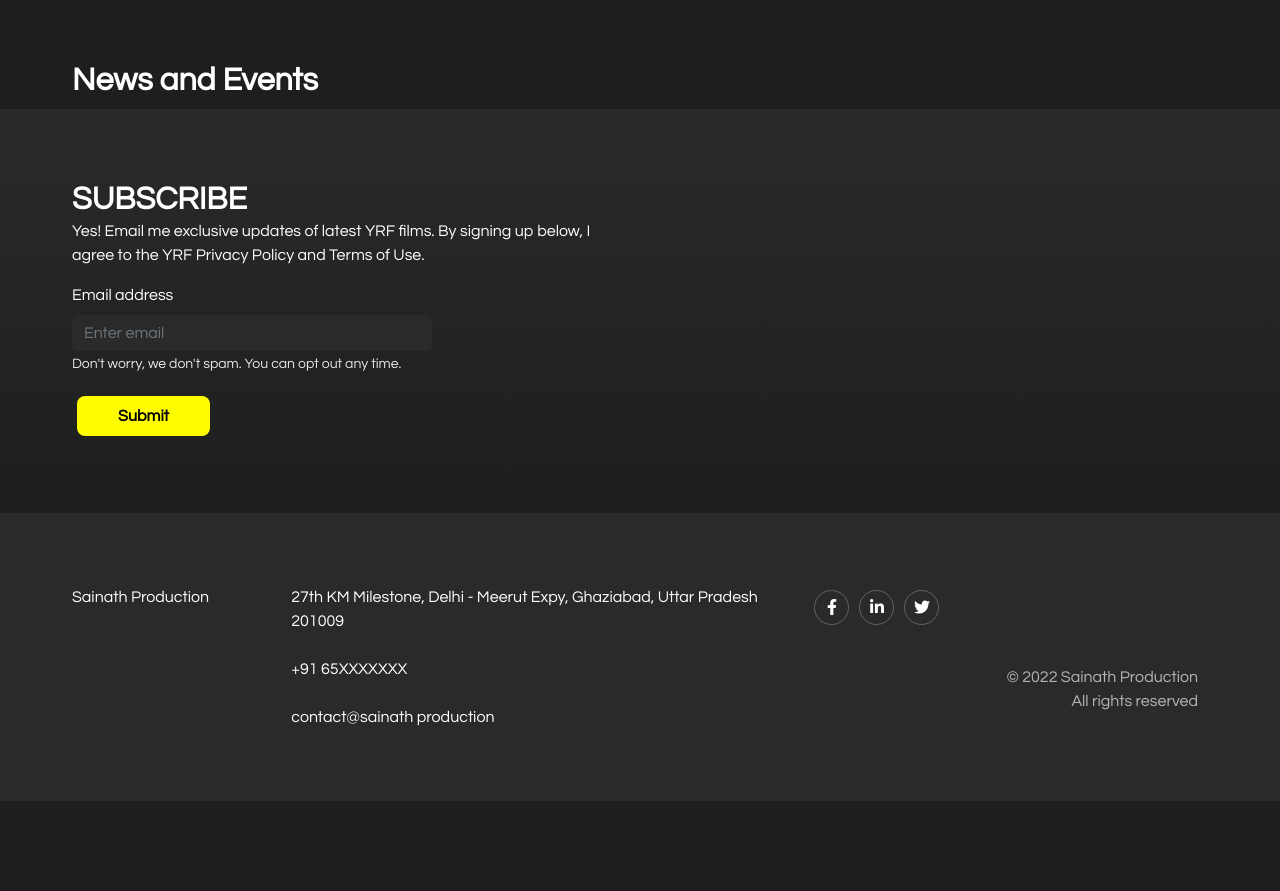
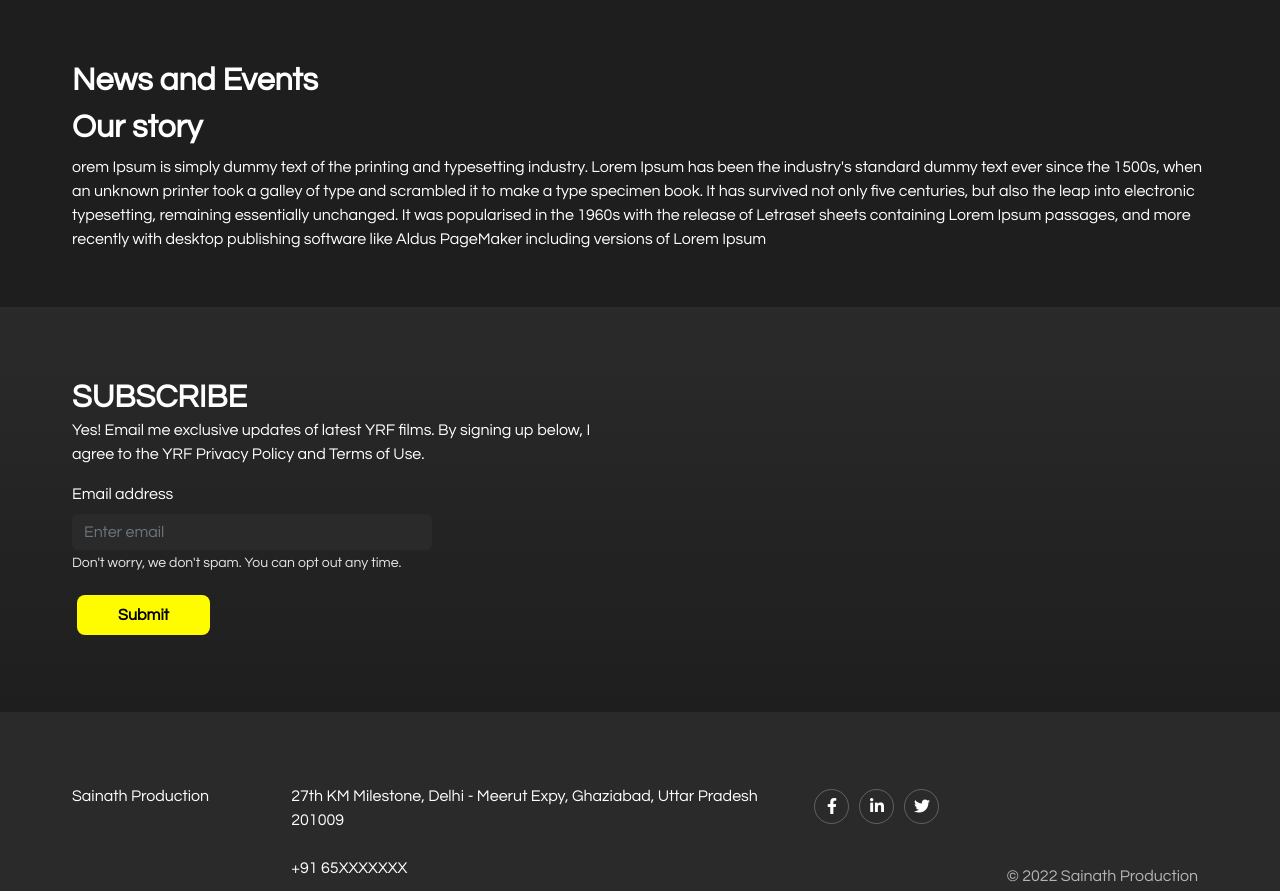
Before and after one commit to saksham-tiwari/sainath, a React (Create React App) app: page / in a window 1280 px wide. Shown: the part 1162-2053 px from the top of the page. Before the commit the page ends 1963 px from the top, so only its background shows below. Built offline with nearby package versions, Linux system fonts and the light colour scheme.

Commit message:
added our story

```diff
--- a/src/App.css
+++ b/src/App.css
@@ -11,6 +11,10 @@
   margin-left: 72px;
   font-size: 32px;
   font-weight: 700;
+}
+
+.story{
+  margin: 0 72px;
 }
 
 footer{
@@ -38,6 +42,7 @@
 }
 
 .subscribe{
+  margin-top: 56px;
   background: linear-gradient(180deg, #2A2A2A 0%, rgba(42, 42, 42, 0) 100%);
   padding: 72px;
 }
--- a/src/Pages/Home/Home.jsx
+++ b/src/Pages/Home/Home.jsx
@@ -11,6 +11,8 @@
           <h1>Trailers</h1>
           <Slider/>
           <h1>News and Events</h1>
+          <h1>Our story</h1>
+          <p className='story'>orem Ipsum is simply dummy text of the printing and typesetting industry. Lorem Ipsum has been the industry's standard dummy text ever since the 1500s, when an unknown printer took a galley of type and scrambled it to make a type specimen book. It has survived not only five centuries, but also the leap into electronic typesetting, remaining essentially unchanged. It was popularised in the 1960s with the release of Letraset sheets containing Lorem Ipsum passages, and more recently with desktop publishing software like Aldus PageMaker including versions of Lorem Ipsum</p>
           <Subscribe/>
           <Footer/>
       </>
```
